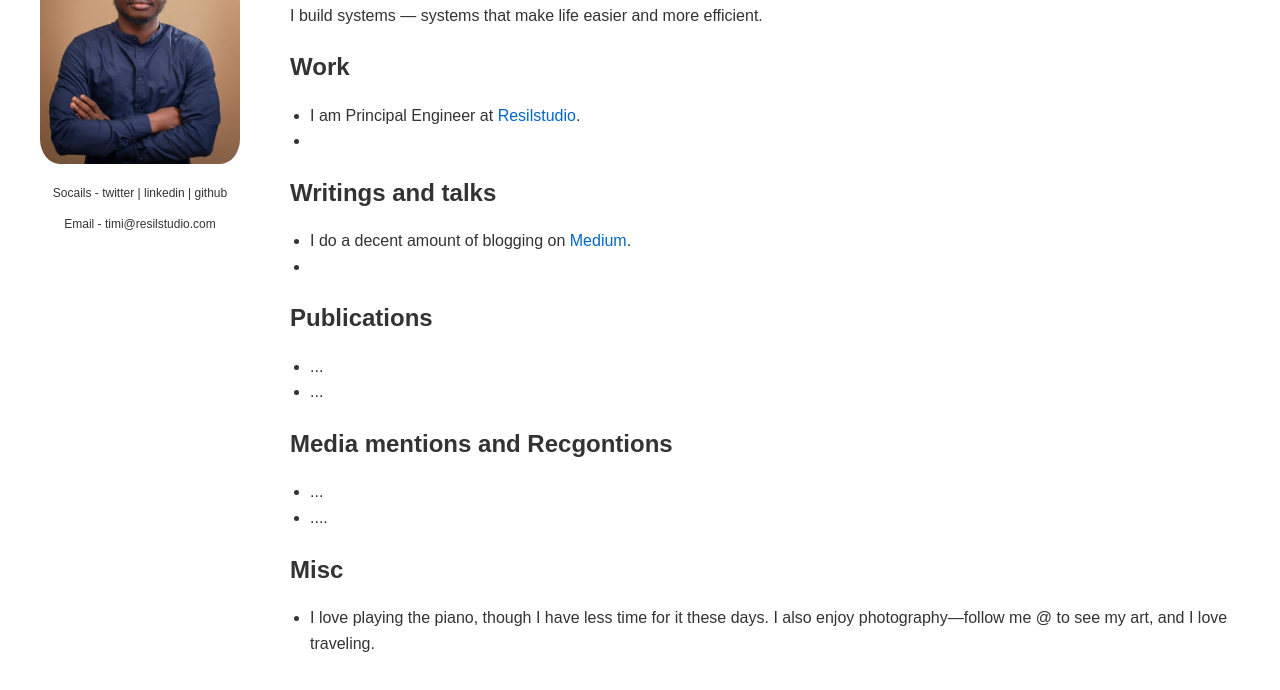
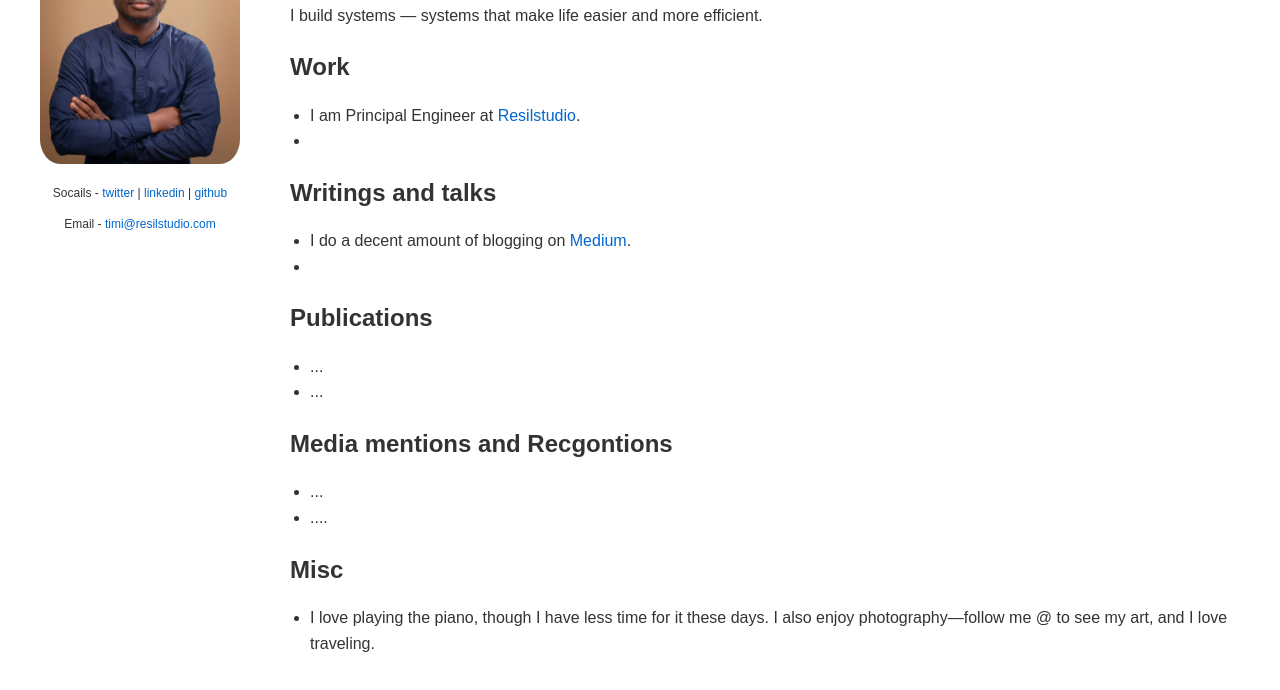
Before and after one commit to timiodubola/timiodubola, a plain HTML site: page index.html in a window 1280 px wide. Shown: the part 166-856 px from the top of the page. Drawn offline with Linux system fonts and the light colour scheme.

Commit message:
feat: contact details updated

```diff
--- a/index.html
+++ b/index.html
@@ -13,8 +13,8 @@
     <div class="container">
         <span>
             <img src="assets/timiphoto.jpeg" alt="Profile picture" class="profile-image">
-            <p class="socails"> Socails - twitter | linkedin | github </p>
-            <p class="socails"> Email - timi@resilstudio.com </p>
+            <p class="socails"> Socails - <a href="https://x.com/timiodubola">twitter</a> | <a href="https://www.linkedin.com/in/oluwatimilehinodubola/">linkedin</a> | <a href="https://github.com/timiodubola">github</a></p>
+            <p class="socails">Email - <a href="mailto:timi@resilstudio.com"> timi@resilstudio.com</a> </p>
         </span>
 
         <div class="content">
```
Also changed, not shown: 1 other file.
